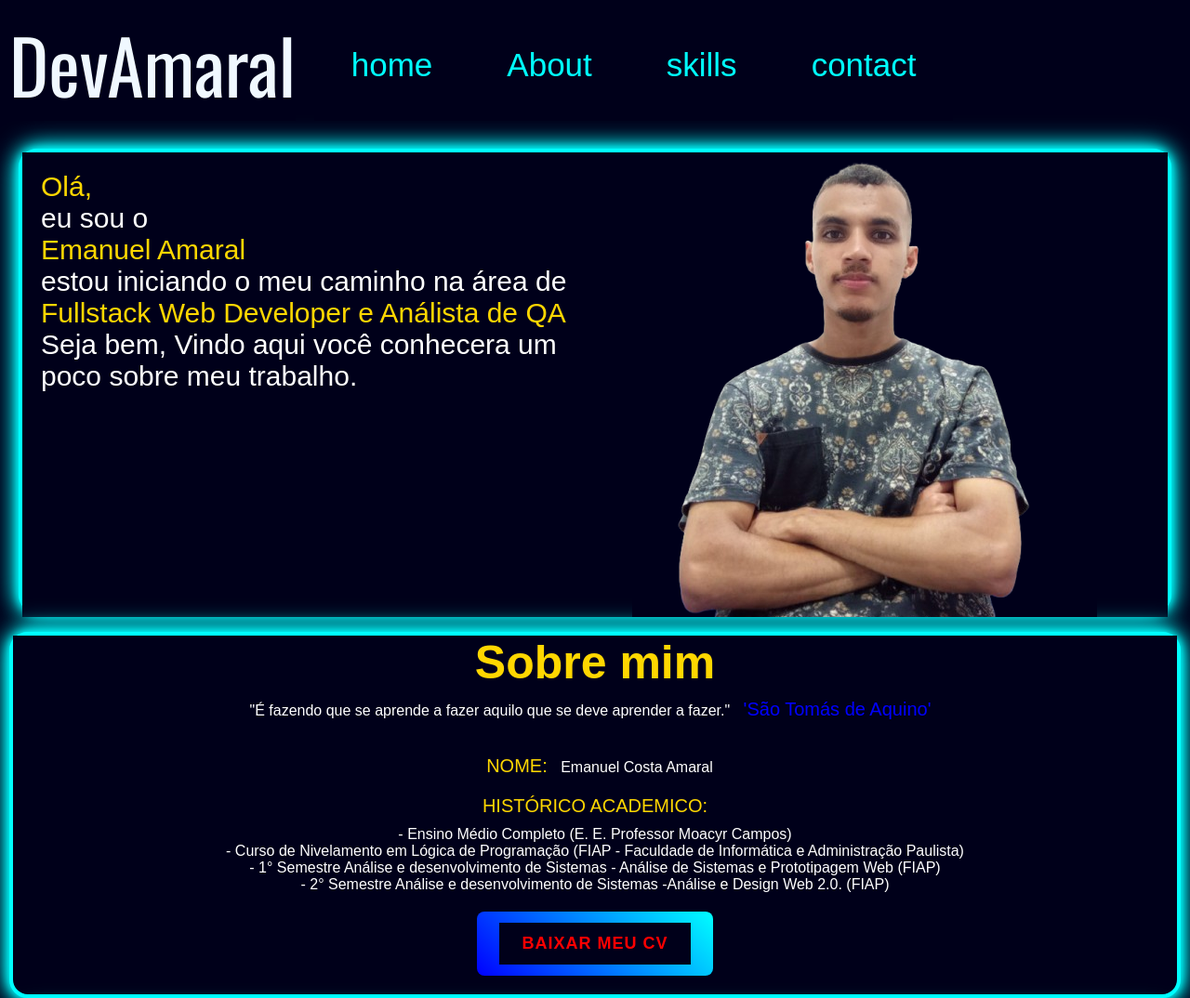
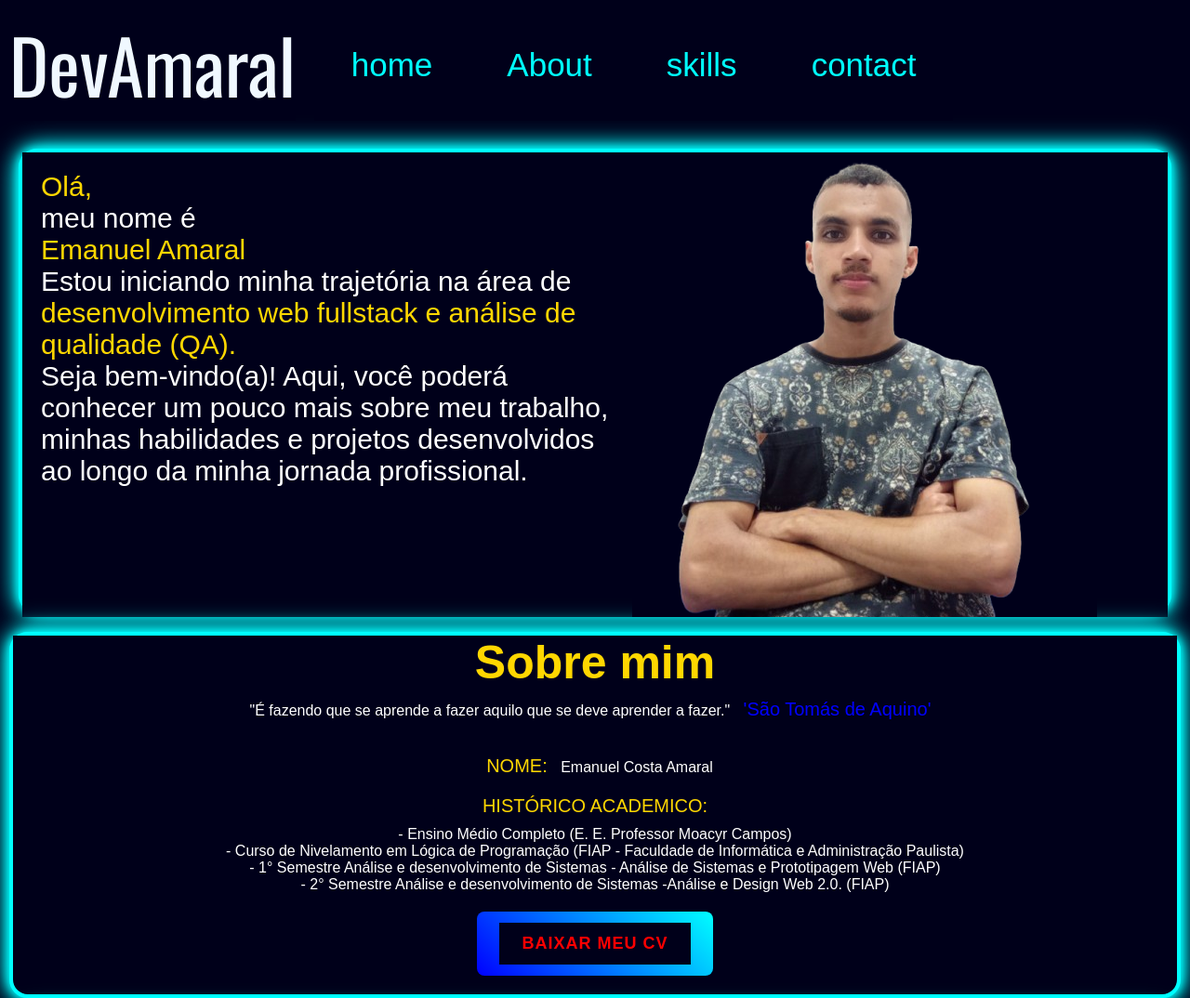
Before and after one commit to AmaralDev-01/meu-perfil, a plain HTML site: page index.html in a window 1280 px wide. Shown: the top 1074 px of the page at 93% size. Drawn offline with Linux system fonts and the light colour scheme.

Commit message:
Update index.html

```diff
--- a/index.html
+++ b/index.html
@@ -30,7 +30,7 @@
         <div id="tamanho-section-principal">
         <div id="lado-lado">
         <div id="apresentacao">
-        <p> <span>Olá,</span> eu sou o <span> Emanuel Amaral</span> estou iniciando o meu caminho na área de <span> Fullstack Web Developer e Análista de QA</span> Seja bem, Vindo aqui você conhecera um poco sobre meu trabalho. </p>
+        <p> <span>Olá,</span>  meu nome é  <span> Emanuel Amaral</span> Estou iniciando minha trajetória na área de<span> desenvolvimento web fullstack e análise de qualidade (QA).</span> Seja bem-vindo(a)! Aqui, você poderá conhecer um pouco mais sobre meu trabalho, minhas habilidades e projetos desenvolvidos ao longo da minha jornada profissional. </p>
     </div>
 
         <div id="foto-perfil">
@@ -147,4 +147,5 @@
     </section>
 
 </body>
+
 </html>
```
